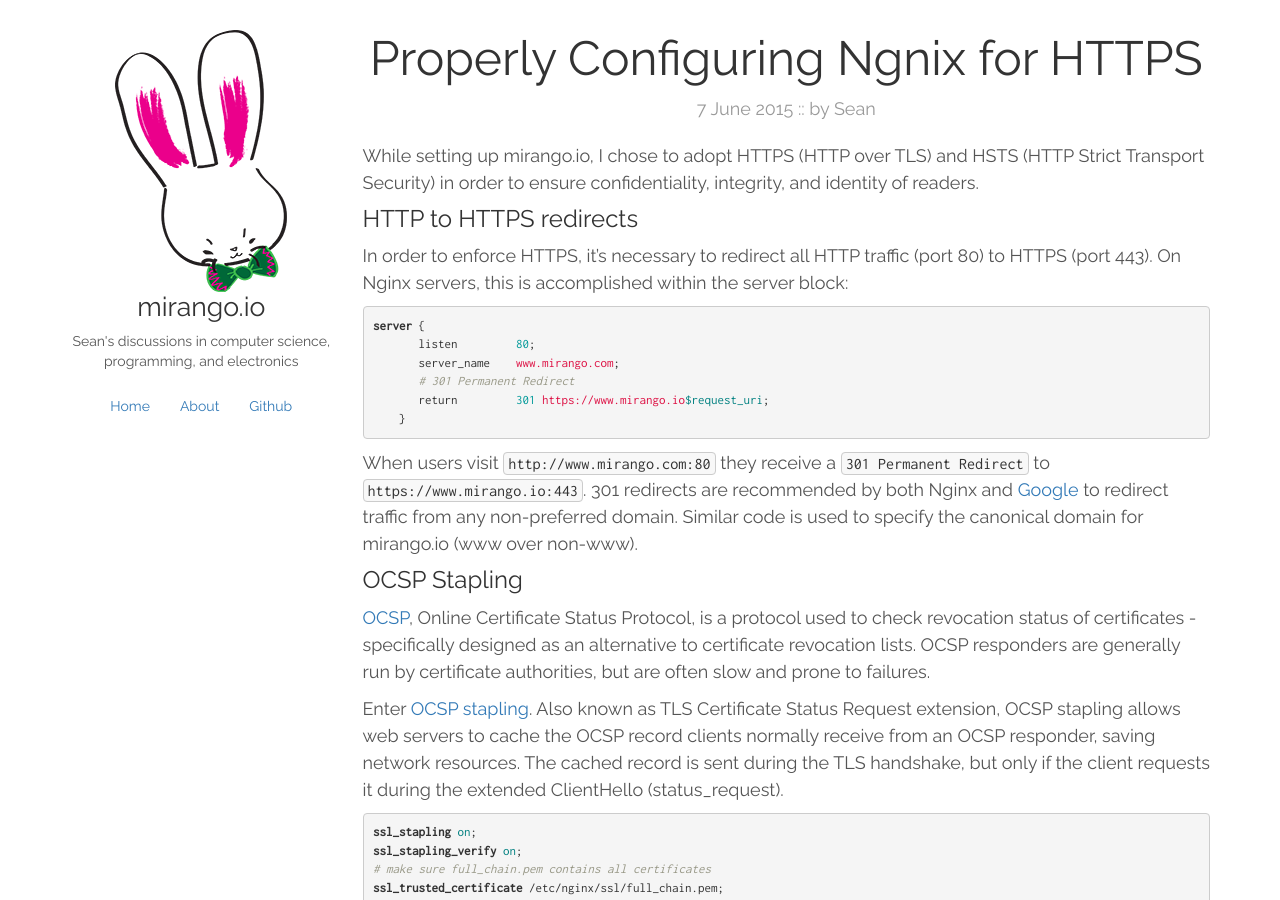
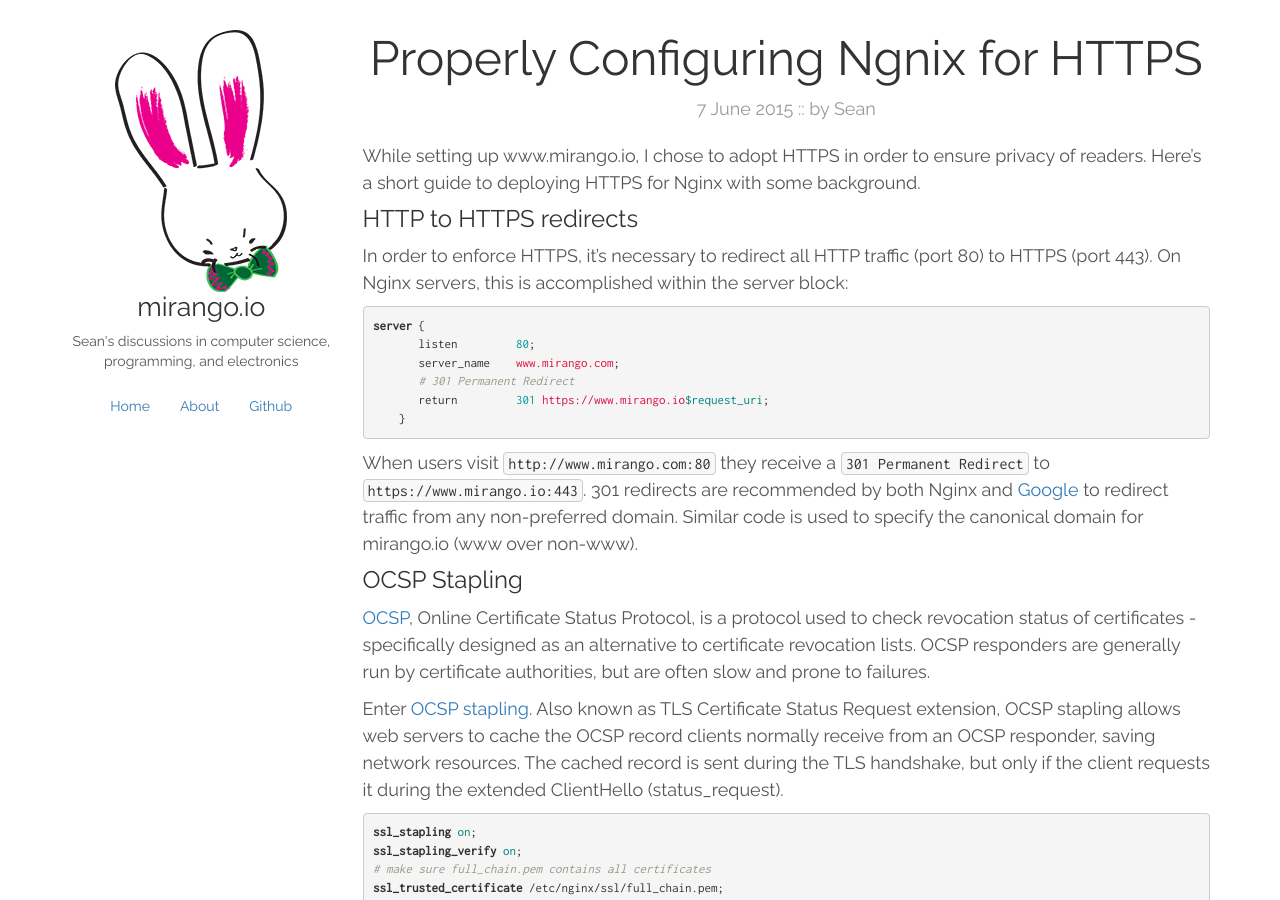
Before and after one commit to sdwalsh/mirango-2014, a Jekyll site: the page built from _posts/2015-06-07-configure-nginx-for-HTTPS.markdown, in a window 1280 px wide and 900 px high. Built offline with Jekyll 4.4.1, drawn with Linux system fonts in a browser that asks for light colours; nearby versions of some CDN libraries; some web fonts are replaced; Markdown is read by kramdown in place of the engine named in the settings.

Commit message:
edited intro

```diff
--- a/_posts/2015-06-07-configure-nginx-for-HTTPS.markdown
+++ b/_posts/2015-06-07-configure-nginx-for-HTTPS.markdown
@@ -7,7 +7,7 @@ description: "Configure Nginx while avoiding common pitfalls and vulnerabilities
 md: "June 7"
 ---
 
-While setting up mirango.io, I chose to adopt HTTPS (HTTP over TLS) and HSTS (HTTP Strict Transport Security) in order to ensure confidentiality, integrity, and identity of readers.
+While setting up www.mirango.io, I chose to adopt HTTPS in order to ensure privacy of readers.  Here's a short guide to deploying HTTPS for Nginx with some background.
 
 <h3 class="sub-title">HTTP to HTTPS redirects</h3>
 
```
